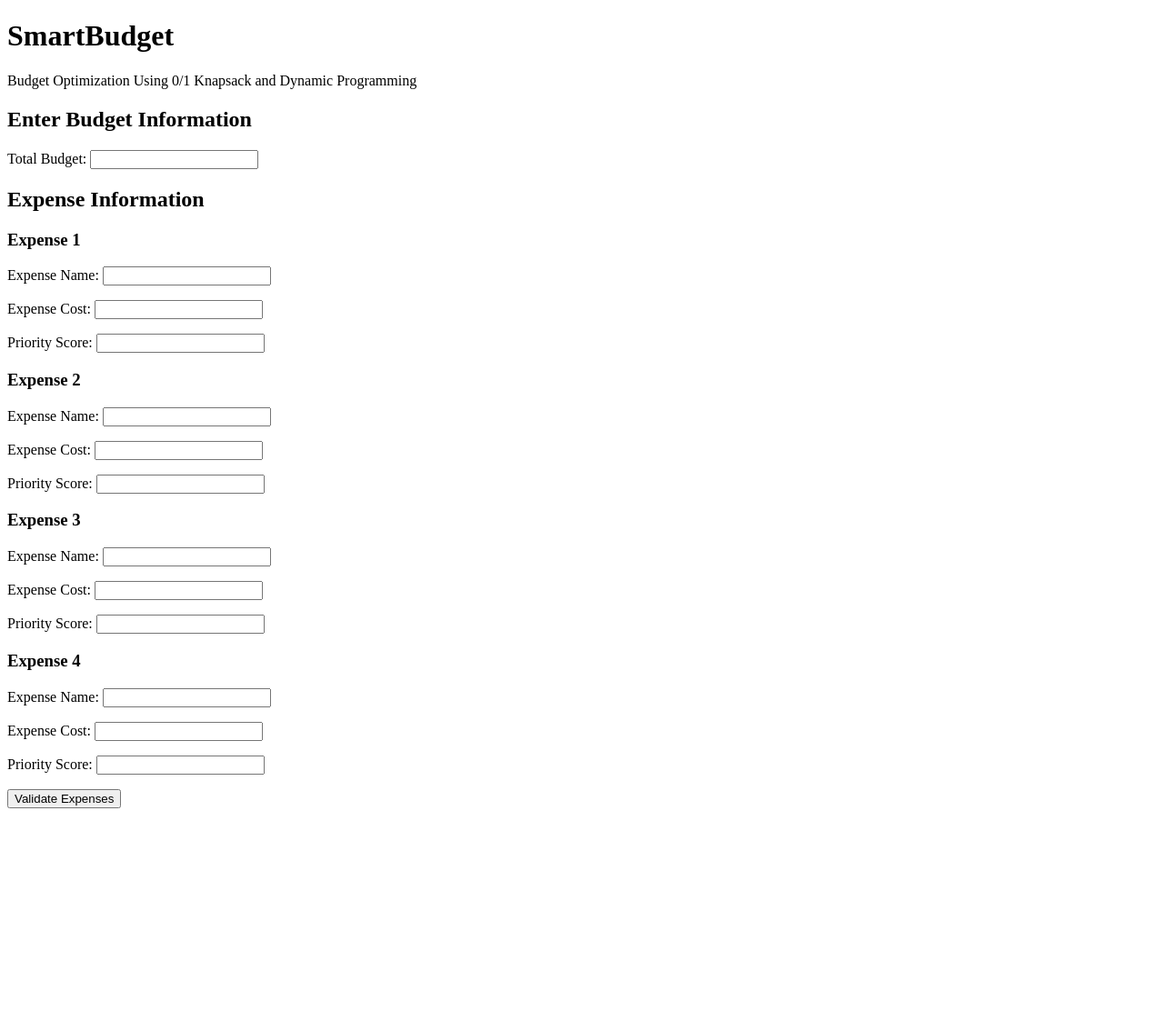
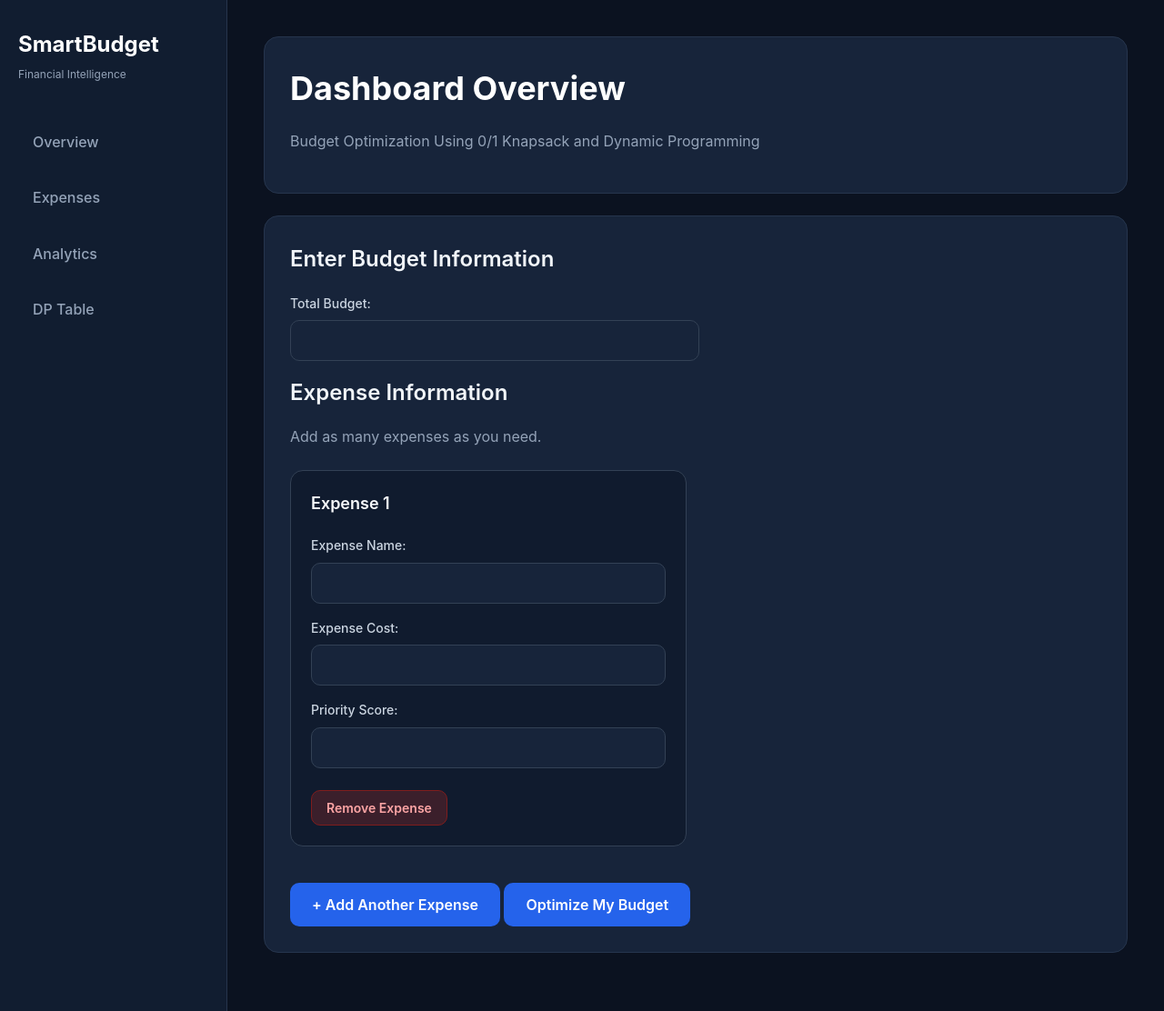
Before and after one commit to gairepragyan/SmartBudget---CSCE-4110, a Flask app: page / in a window 1280 px wide. Shown: the whole page at 91% size. Before the commit the page ends 889 px from the top, so only its background shows below. Run offline with Flask 3, Linux system fonts and the light colour scheme.

Commit message:
Build premium dashboard with dynamic expense management

```diff
--- a/app.py
+++ b/app.py
@@ -17,10 +17,7 @@ def home():
 
     budget = ""
     expenses = [
-        {"name": "", "cost": "", "priority": ""},
-        {"name": "", "cost": "", "priority": ""},
-        {"name": "", "cost": "", "priority": ""},
-        {"name": "", "cost": "", "priority": ""},
+    {"name": "", "cost": "", "priority": ""}
     ]
 
     if request.method == "POST":
--- /dev/null
+++ b/static/style.css
@@ -0,0 +1,335 @@
+* {
+    box-sizing: border-box;
+}
+
+html {
+    scroll-behavior: smooth;
+}
+
+body {
+    margin: 0;
+    padding: 0;
+    background-color: #0B1220;
+    color: #F8FAFC;
+    font-family: -apple-system, BlinkMacSystemFont,
+                 "Segoe UI", Arial, sans-serif;
+    line-height: 1.6;
+}
+
+.dashboard-layout {
+    display: flex;
+    min-height: 100vh;
+}
+
+
+.sidebar {
+    width: 250px;
+    min-width: 250px;
+    background: #111D30;
+    border-right: 1px solid #26354D;
+    padding: 30px 20px;
+}
+
+.sidebar-logo {
+    color: #FFFFFF;
+    font-size: 24px;
+    font-weight: 700;
+    margin: 0;
+}
+
+.sidebar-subtitle {
+    color: #94A3B8;
+    font-size: 12px;
+    margin-top: 4px;
+    margin-bottom: 40px;
+}
+
+
+.sidebar-nav {
+    display: flex;
+    flex-direction: column;
+    gap: 12px;
+}
+
+.sidebar-nav a {
+    display: block;
+    padding: 12px 16px;
+    color: #94A3B8;
+    text-decoration: none;
+    border-radius: 10px;
+    font-weight: 500;
+    transition: background 0.2s, color 0.2s;
+}
+
+.sidebar-nav a:hover,
+.sidebar-nav a:focus {
+    background: #20395E;
+    color: #FFFFFF;
+}
+
+
+.dashboard-main {
+    flex: 1;
+    min-width: 0;
+    padding: 40px;
+}
+
+
+.dashboard-main section {
+    background: #17243A;
+    border: 1px solid #26354D;
+    border-radius: 16px;
+    padding: 28px;
+    margin-bottom: 24px;
+}
+
+h1 {
+    color: #FFFFFF;
+    font-size: 36px;
+    font-weight: 700;
+    margin-top: 0;
+    margin-bottom: 8px;
+}
+
+h2 {
+    color: #F1F5F9;
+    font-size: 24px;
+    font-weight: 600;
+    margin-top: 32px;
+    margin-bottom: 16px;
+}
+
+h3 {
+    color: #CBD5E1;
+    font-size: 18px;
+    font-weight: 600;
+    margin-top: 24px;
+    margin-bottom: 12px;
+}
+
+p {
+    color: #94A3B8;
+}
+
+.dashboard-main section h2 {
+    margin-top: 0;
+}
+
+
+.dashboard-main form {
+    max-width: 700px;
+}
+
+label {
+    color: #CBD5E1;
+    font-weight: 500;
+    font-size: 14px;
+}
+
+input {
+    display: block;
+    width: 100%;
+    max-width: 450px;
+    padding: 12px 14px;
+    margin-top: 6px;
+    background: #17243A;
+    border: 1px solid #334155;
+    border-radius: 10px;
+    color: #FFFFFF;
+    font-size: 15px;
+    font-family: inherit;
+    transition: border-color 0.2s;
+}
+
+input:focus {
+    outline: 2px solid #3B82F6;
+    outline-offset: 1px;
+    border-color: #3B82F6;
+}
+
+input::placeholder {
+    color: #64748B;
+}
+
+
+button {
+    background: #2563EB;
+    color: #FFFFFF;
+    border: none;
+    border-radius: 10px;
+    padding: 14px 24px;
+    font-size: 16px;
+    font-weight: 600;
+    font-family: inherit;
+    cursor: pointer;
+    margin-top: 16px;
+    transition: background 0.2s, transform 0.2s;
+}
+
+button:hover {
+    background: #1D4ED8;
+    transform: translateY(-1px);
+}
+
+button:active {
+    transform: translateY(0);
+}
+
+
+ul {
+    padding-left: 24px;
+}
+
+li {
+    color: #CBD5E1;
+    margin-bottom: 8px;
+}
+
+strong {
+    color: #F8FAFC;
+}
+
+table {
+    border-collapse: collapse;
+    background: #17243A;
+    color: #F8FAFC;
+    width: max-content;
+    min-width: 100%;
+}
+
+th,
+td {
+    border: 1px solid #334155;
+    padding: 10px 14px;
+    text-align: center;
+    font-size: 14px;
+}
+
+th {
+    background: #20395E;
+    color: #FFFFFF;
+    font-weight: 600;
+}
+
+tr:hover td {
+    background: #203047;
+}
+
+#dp-table > div {
+    overflow-x: auto;
+    max-width: 100%;
+    border-radius: 10px;
+}
+
+
+@media (max-width: 768px) {
+
+    .dashboard-layout {
+        flex-direction: column;
+    }
+
+    .sidebar {
+        width: 100%;
+        min-width: 0;
+        padding: 20px;
+    }
+
+    .sidebar-subtitle {
+        margin-bottom: 16px;
+    }
+
+    .sidebar-nav {
+        flex-direction: row;
+        flex-wrap: wrap;
+        gap: 8px;
+    }
+
+    .sidebar-nav a {
+        padding: 8px 12px;
+        font-size: 13px;
+    }
+
+    .dashboard-main {
+        padding: 20px;
+    }
+
+    .dashboard-main section {
+        padding: 20px;
+    }
+
+    h1 {
+        font-size: 28px;
+    }
+
+    h2 {
+        font-size: 21px;
+    }
+
+    input {
+        max-width: 100%;
+    }
+
+    button {
+        width: 100%;
+    }
+}
+.dashboard-main form {
+    max-width: none;
+}
+
+/* Arrange expense cards in two columns */
+.expense-grid {
+    display: grid;
+    grid-template-columns: repeat(2, minmax(0, 1fr));
+    gap: 20px;
+    margin: 24px 0;
+}
+
+/* Individual expense card */
+.expense-card {
+    background: #101B2E;
+    border: 1px solid #334155;
+    border-radius: 14px;
+    padding: 22px;
+    min-width: 0;
+}
+
+/* Expense heading */
+.expense-card h3 {
+    margin-top: 0;
+    margin-bottom: 18px;
+    color: #F8FAFC;
+}
+
+/* Space between input fields */
+.expense-card p {
+    margin: 14px 0;
+}
+
+/* Inputs fill each expense card */
+.expense-card input {
+    width: 100%;
+    max-width: 100%;
+}
+
+/* Remove button */
+.remove-expense-btn {
+    background: #3B1F2B;
+    color: #FCA5A5;
+    border: 1px solid #7F1D1D;
+    margin-top: 10px;
+    padding: 10px 16px;
+    font-size: 14px;
+}
+
+.remove-expense-btn:hover {
+    background: #7F1D1D;
+    color: #FFFFFF;
+}
+
+/* One column on smaller screens */
+@media (max-width: 900px) {
+    .expense-grid {
+        grid-template-columns: 1fr;
+    }
+}
--- a/templates/index.html
+++ b/templates/index.html
@@ -1,31 +1,62 @@
 
 <!DOCTYPE html>
 <html lang="en">
+
 <head>
     <meta charset="UTF-8">
     <meta name="viewport" content="width=device-width, initial-scale=1.0">
-    <title>SmartBudget</title>
+
+    <title>SmartBudget | Premium Dashboard</title>
+
+    <link rel="stylesheet"
+          href="{{ url_for('static', filename='style.css') }}">
 </head>
 
 <body>
 
-    <h1>SmartBudget</h1>
+<div class="dashboard-layout">
+
+
+    <aside class="sidebar">
+
+        <h2 class="sidebar-logo">SmartBudget</h2>
+        <p class="sidebar-subtitle">Financial Intelligence</p>
+
+        <nav class="sidebar-nav">
+            <a href="#overview">Overview</a>
+            <a href="#expenses">Expenses</a>
+            <a href="#analytics">Analytics</a>
+            <a href="#dp-table">DP Table</a>
+        </nav>
+
+    </aside>
+
+
+    <main class="dashboard-main">
+
+
+        <section id="overview">
+
+            <h1>Dashboard Overview</h1>
 
             <p>
                 Budget Optimization Using 0/1 Knapsack
                 and Dynamic Programming
             </p>
 
+        </section>
+
+
+        <section id="expenses">
+
             <h2>Enter Budget Information</h2>
 
             {% if error %}
-        <p style="color: red;">
-            {{ error }}
-        </p>
+                <p style="color: #F87171;">{{ error }}</p>
             {% endif %}
 
             {% if success %}
-        <p style="color: green;">
+            <p id="success-message" style="color: #4ADE80;">
             {{ success }}
             </p>
             {% endif %}
@@ -47,61 +78,104 @@
 
                 <h2>Expense Information</h2>
 
+                <p>Add as many expenses as you need.</p>
+
+
+                <div id="expense-container" class="expense-grid">
+
                     {% for expense in expenses %}
+
+                    <div class="expense-card">
 
                         <h3>Expense {{ loop.index }}</h3>
 
                         <p>
                             <label>Expense Name:</label>
+
                             <input
                                 type="text"
                                 name="expense_name"
                                 value="{{ expense.name }}"
+                                required
                             >
                         </p>
 
                         <p>
                             <label>Expense Cost:</label>
+
                             <input
                                 type="number"
                                 name="expense_cost"
                                 min="1"
                                 value="{{ expense.cost }}"
+                                required
                             >
                         </p>
 
                         <p>
                             <label>Priority Score:</label>
+
                             <input
                                 type="number"
                                 name="expense_priority"
                                 min="0"
                                 value="{{ expense.priority }}"
+                                required
                             >
                         </p>
 
+
+                        <button
+                            type="button"
+                            class="remove-expense-btn"
+                        >
+                            Remove Expense
+                        </button>
+
+                    </div>
+
                     {% endfor %}
 
+                </div>
+
+
+                <button
+                    type="button"
+                    id="add-expense-btn"
+                >
+                    + Add Another Expense
+                </button>
+
+
                 <button type="submit">
-            Validate Expenses
+                    Optimize My Budget
                 </button>
 
             </form>
 
+        </section>
+
+
         {% if result %}
+
+        <section id="results">
 
             <h2>Optimization Results</h2>
 
             <h3>Selected Expenses:</h3>
 
             {% if result.selected_expenses %}
+
             <ul>
                 {% for name in result.selected_expenses %}
                     <li>{{ name }}</li>
                 {% endfor %}
             </ul>
+
             {% else %}
+
                 <p>No expenses selected.</p>
+
             {% endif %}
 
             <p>
@@ -118,29 +192,41 @@
                 <strong>Remaining Budget:</strong>
                 ${{ result.remaining_budget }}
             </p>
+
             {% if tabulation_states is not none %}
+
             <p>
                 <strong>DP States Evaluated (Tabulation):</strong>
                 {{ tabulation_states }}
             </p>
+
             {% endif %}
+
+        </section>
+
         {% endif %}
 
 
         {% if memo_result %}
+
+        <section id="analytics">
 
             <h2>Memoization Results (Top-Down DP)</h2>
 
             <h3>Selected Expenses:</h3>
 
             {% if memo_result.selected_expenses %}
+
             <ul>
                 {% for expense in memo_result.selected_expenses %}
                     <li>{{ expense.name }}</li>
                 {% endfor %}
             </ul>
+
             {% else %}
+
                 <p>No expenses selected.</p>
+
             {% endif %}
 
             <p>
@@ -165,19 +251,29 @@
 
             <h3>Algorithm Comparison</h3>
 
-        {% if result.maximum_priority == memo_result.maximum_priority %}
-            <p style="color: green;">
+            {% if result and result.maximum_priority == memo_result.maximum_priority %}
+
+                <p style="color: #4ADE80;">
                     Both algorithms agree on the maximum priority.
                 </p>
+
             {% else %}
-            <p style="color: red;">
-                Warning: The algorithms returned different maximum priorities.
+
+                <p style="color: #F87171;">
+                    Warning: The algorithms returned different
+                    maximum priorities.
                 </p>
-        {% endif %}
 
             {% endif %}
 
+        </section>
+
+        {% endif %}
+
+
         {% if dp_table %}
+
+        <section id="dp-table">
 
             <h2>Dynamic Programming Table (Tabulation)</h2>
 
@@ -188,6 +284,7 @@
             </p>
 
             <div style="overflow-x: auto;">
+
                 <table border="1" cellpadding="8" cellspacing="0">
 
                     <tr>
@@ -199,19 +296,174 @@
                     </tr>
 
                     {% for row in dp_table %}
+
                     <tr>
+
                         <th>{{ loop.index0 }}</th>
 
                         {% for value in row %}
                             <td>{{ value }}</td>
                         {% endfor %}
+
                     </tr>
+
                     {% endfor %}
 
                 </table>
+
             </div>
+
+        </section>
 
         {% endif %}
 
+    </main>
+
+</div>
+
+
+
+<script>
+    function clearOldResults() {
+    const results = document.getElementById("results");
+    const analytics = document.getElementById("analytics");
+    const dpTable = document.getElementById("dp-table");
+    const successMessage = document.getElementById("success-message");
+
+    if (results) {
+        results.style.display = "none";
+    }
+
+    if (analytics) {
+        analytics.style.display = "none";
+    }
+
+    if (dpTable) {
+        dpTable.style.display = "none";
+    }
+
+    if (successMessage) {
+        successMessage.style.display = "none";
+    }
+}
+
+    // Detect changes to the budget or expense fields
+    document.querySelector("form").addEventListener("input", function() {
+        clearOldResults();
+    });
+
+    // Detect expense cards being added or removed
+    document.querySelector("form").addEventListener("click", function(event) {
+
+        if (
+            event.target.id === "add-expense-btn" ||
+            event.target.classList.contains("remove-expense-btn")
+        ) {
+            clearOldResults();
+        }
+
+    });
+    const expenseContainer =
+        document.getElementById("expense-container");
+
+    const addExpenseButton =
+        document.getElementById("add-expense-btn");
+
+
+
+    function updateExpenseNumbers() {
+
+        const cards =
+            expenseContainer.querySelectorAll(".expense-card");
+
+        cards.forEach(function(card, index) {
+
+            card.querySelector("h3").textContent =
+                "Expense " + (index + 1);
+
+        });
+
+    }
+
+
+    // Add a new expense
+    addExpenseButton.addEventListener("click", function() {
+
+        const expenseNumber =
+            expenseContainer.querySelectorAll(".expense-card").length + 1;
+
+        const newCard = document.createElement("div");
+
+        newCard.className = "expense-card";
+
+        newCard.innerHTML = `
+
+            <h3>Expense ${expenseNumber}</h3>
+
+            <p>
+                <label>Expense Name:</label>
+
+                <input
+                    type="text"
+                    name="expense_name"
+                    required
+                >
+            </p>
+
+            <p>
+                <label>Expense Cost:</label>
+
+                <input
+                    type="number"
+                    name="expense_cost"
+                    min="1"
+                    required
+                >
+            </p>
+
+            <p>
+                <label>Priority Score:</label>
+
+                <input
+                    type="number"
+                    name="expense_priority"
+                    min="0"
+                    required
+                >
+            </p>
+
+            <button
+                type="button"
+                class="remove-expense-btn"
+            >
+                Remove Expense
+            </button>
+
+        `;
+
+        expenseContainer.appendChild(newCard);
+
+        updateExpenseNumbers();
+
+    });
+
+
+    // Remove an expense
+    expenseContainer.addEventListener("click", function(event) {
+
+        if (event.target.classList.contains("remove-expense-btn")) {
+
+            const card = event.target.closest(".expense-card");
+
+            card.remove();
+
+            updateExpenseNumbers();
+
+        }
+
+    });
+
+</script>
+
 </body>
 </html>
```
Lines whose indentation alone changed are shown as unchanged.
